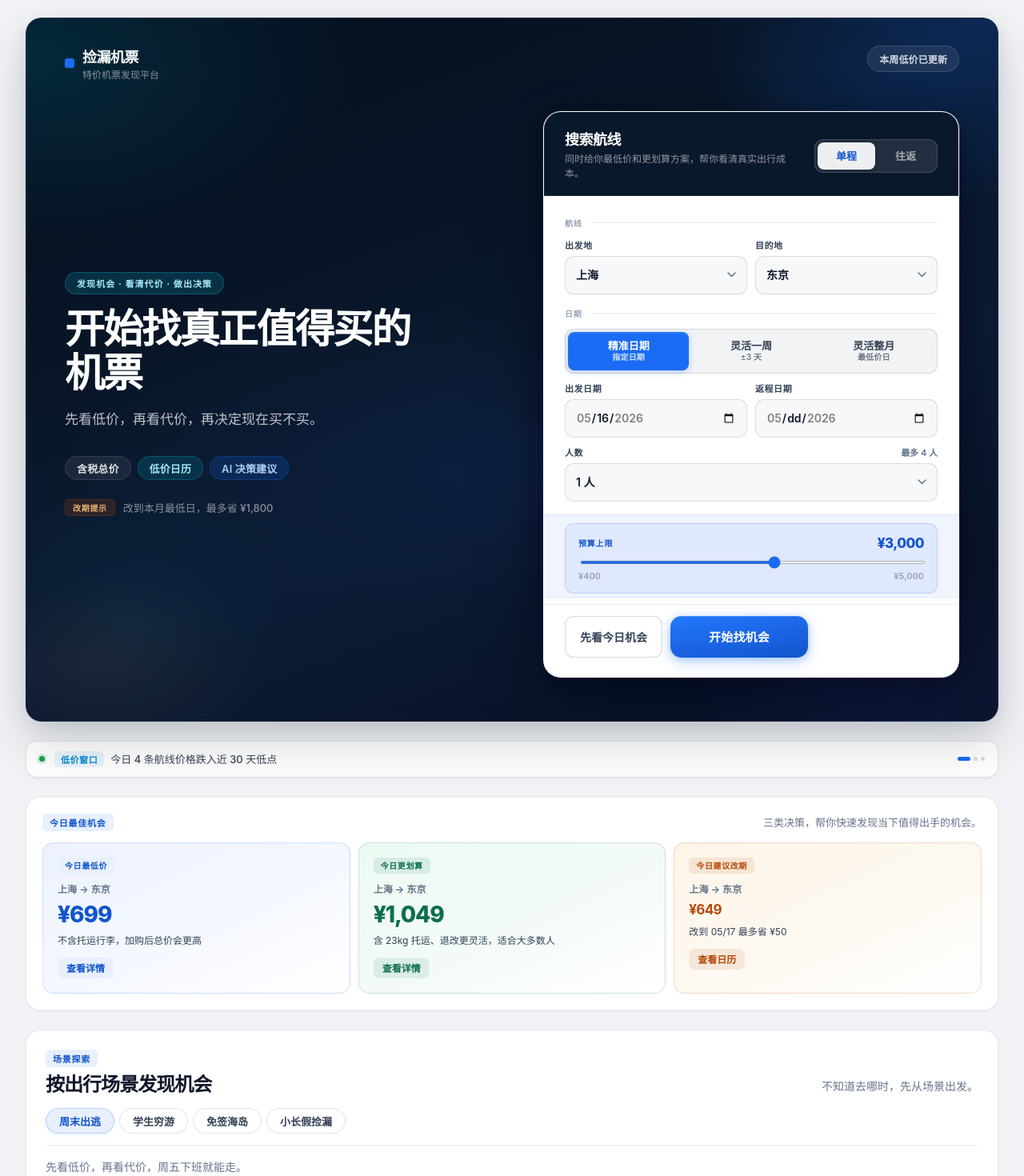
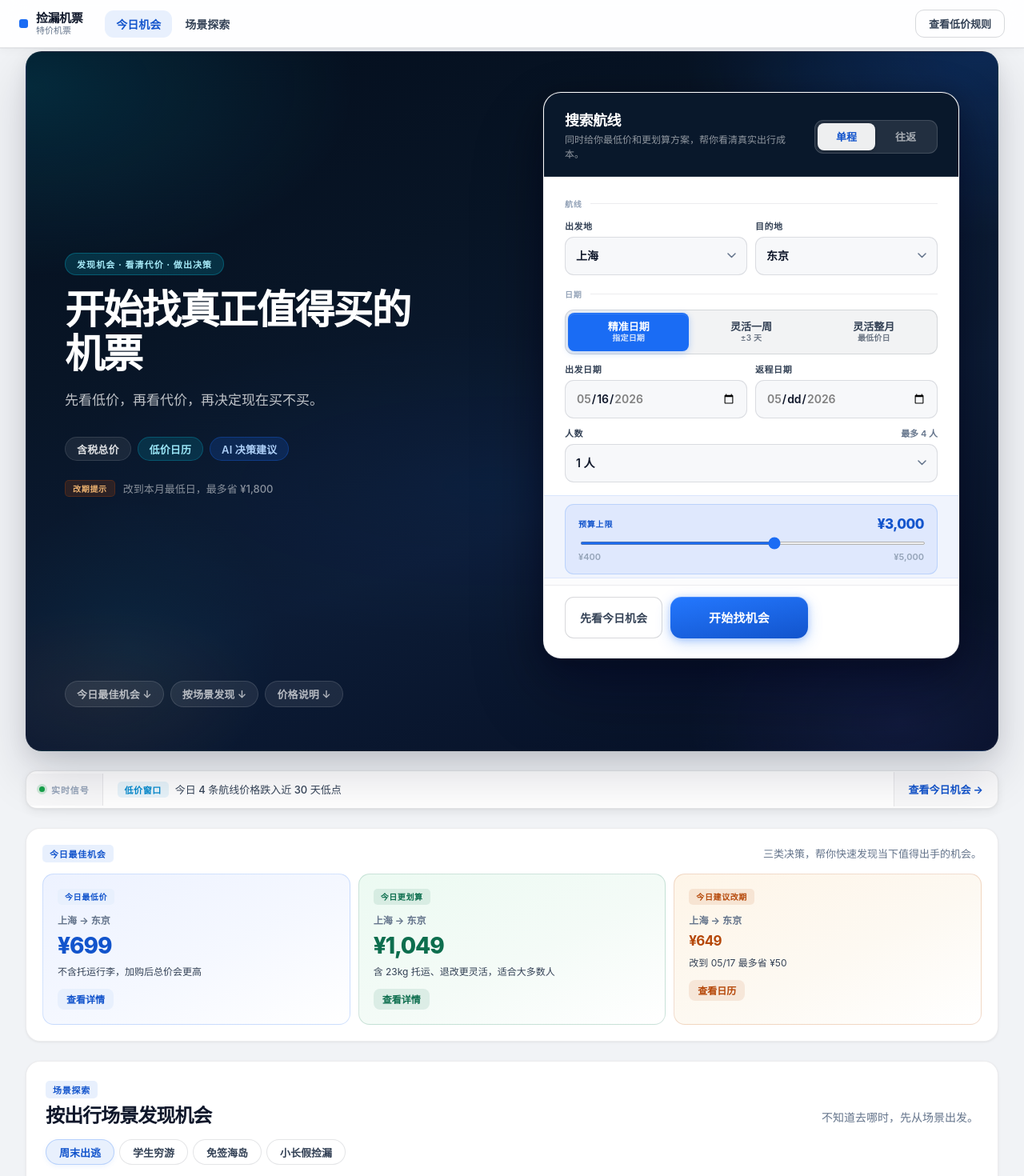
Before and after one commit to liu-dongfang/flight-deal-finder-showcase, a Next.js app: page / in a window 1280 px wide. Shown: the top 1470 px of the page at 80% size. Built offline with nearby package versions, Linux system fonts and the light colour scheme.

Commit message:
release: redeploy submission update 11

```diff
--- a/app/globals.css
+++ b/app/globals.css
@@ -136,7 +136,12 @@ button { border: 0; }
   padding: 22px 0 64px;
 }
 
-.page-home { display: grid; gap: 24px; }
+.page-home {
+  display: grid;
+  gap: 24px;
+  /* 为固定常驻顶栏留出空间 */
+  padding-top: 64px;
+}
 .results-layout { display: grid; gap: 16px; }
 
 /* Light card base */
@@ -624,7 +629,8 @@ button { border: 0; }
   display: grid;
   grid-template-columns: minmax(0, 1fr) minmax(460px, 520px);
   gap: 44px;
-  margin-top: 38px;
+  /* 内部 topbar 已移至常驻顶栏，margin 减小 */
+  margin-top: 16px;
   align-items: center;
 }
 
@@ -2809,84 +2815,76 @@ button { border: 0; }
 }
 
 /* ================================================================
-   STICKY NAV — 首页滚动后出现的极简导航条
-   ================================================================ */
-
-.sticky-nav {
+   NAV BAR — 首页常驻产品顶栏（固定，始终可见）
+   ================================================================ */
+
+.nav-bar {
   position: fixed;
   top: 0;
   left: 0;
   right: 0;
-  z-index: 40;
+  z-index: 45;
+  height: 60px;
   display: flex;
   align-items: center;
   gap: 4px;
-  /* 与页面内容区宽度对齐 */
-  padding: 0 max(24px, calc((100vw - 1180px) / 2));
-  height: 52px;
-  background: rgba(255, 255, 255, 0.86);
-  backdrop-filter: blur(16px) saturate(180%);
-  -webkit-backdrop-filter: blur(16px) saturate(180%);
+  padding: 0 max(24px, calc((100vw - 1440px) / 2 + 32px));
+  background: rgba(255, 255, 255, 0.92);
+  backdrop-filter: blur(20px) saturate(180%);
+  -webkit-backdrop-filter: blur(20px) saturate(180%);
   border-bottom: 1px solid var(--line-medium);
-  box-shadow: 0 1px 0 rgba(15, 23, 42, 0.05), 0 4px 16px rgba(0, 0, 0, 0.04);
-  /* 默认隐藏，滚动后滑入 */
-  opacity: 0;
-  pointer-events: none;
-  transform: translateY(-100%);
-  transition:
-    opacity 240ms ease,
-    transform 280ms cubic-bezier(0.22, 1, 0.36, 1);
-}
-
-.sticky-nav--visible {
-  opacity: 1;
-  pointer-events: all;
-  transform: translateY(0);
-}
-
-@media (prefers-reduced-motion: reduce) {
-  .sticky-nav {
-    transition: opacity 200ms ease;
-    transform: none !important;
-  }
-}
-
-.sticky-nav__brand {
-  display: flex;
-  align-items: center;
-  gap: 8px;
+  box-shadow:
+    0 1px 0 rgba(15, 23, 42, 0.04),
+    0 2px 12px rgba(0, 0, 0, 0.04);
+}
+
+.nav-bar__brand {
+  display: flex;
+  align-items: center;
+  gap: 10px;
   text-decoration: none;
   color: var(--text-primary);
-  font-size: 14px;
-  font-weight: 800;
-  letter-spacing: -0.02em;
-  margin-right: 20px;
+  margin-right: 24px;
   flex-shrink: 0;
 }
 
-.sticky-nav__dot {
+.nav-bar__logo-dot {
   display: block;
-  width: 10px;
-  height: 10px;
-  border-radius: 50%;
+  width: 11px;
+  height: 11px;
+  border-radius: 3px;
   background: var(--brand);
   flex-shrink: 0;
 }
 
-.sticky-nav__links {
+.nav-bar__brand-text strong {
+  display: block;
+  font-size: 15px;
+  font-weight: 800;
+  letter-spacing: -0.03em;
+  line-height: 1.1;
+}
+
+.nav-bar__brand-text small {
+  display: block;
+  font-size: 11px;
+  font-weight: 500;
+  color: var(--text-muted);
+  line-height: 1;
+  margin-top: 1px;
+}
+
+.nav-bar__nav {
   display: flex;
   align-items: center;
   gap: 2px;
-  list-style: none;
-  margin: 0;
-  padding: 0;
   flex: 1;
 }
 
-.sticky-nav__link {
+.nav-bar__link {
   display: inline-flex;
   align-items: center;
-  padding: 6px 14px;
+  padding: 7px 14px;
   border-radius: var(--r-md);
   font-size: 14px;
   font-weight: 600;
@@ -2895,65 +2893,112 @@ button { border: 0; }
   transition: color 140ms ease, background-color 140ms ease;
 }
 
-.sticky-nav__link:hover {
+.nav-bar__link:hover {
   color: var(--text-primary);
   background: var(--neutral-soft);
 }
 
-.sticky-nav__link.is-active {
+.nav-bar__link.is-active {
   color: var(--brand-strong);
   background: var(--brand-soft);
 }
 
-.sticky-nav__top-btn {
+.nav-bar__actions {
+  display: flex;
+  align-items: center;
+  gap: 8px;
+  flex-shrink: 0;
+}
+
+.nav-bar__rule-btn {
+  display: inline-flex;
+  align-items: center;
+  padding: 7px 16px;
+  border-radius: var(--r-md);
+  border: 1px solid var(--line-strong);
+  background: transparent;
+  color: var(--text-secondary);
   font-size: 13px;
   font-weight: 600;
-  color: var(--text-muted);
-  padding: 6px 14px;
-  border-radius: var(--r-md);
-  background: transparent;
-  border: 1px solid var(--line-medium);
-  cursor: pointer;
-  flex-shrink: 0;
+  text-decoration: none;
   transition: color 140ms ease, background-color 140ms ease, border-color 140ms ease;
 }
 
-.sticky-nav__top-btn:hover {
+.nav-bar__rule-btn:hover {
   color: var(--text-primary);
   background: var(--neutral-soft);
   border-color: var(--line-strong);
 }
 
 /* ================================================================
-   SIGNAL STRIP — 实时信号条（非跑马灯）
+   HERO ANCHORS — Hero 底部 section 快捷锚点 pills
+   ================================================================ */
+
+.hero-anchors {
+  display: flex;
+  flex-wrap: wrap;
+  gap: 8px;
+  margin-top: 28px;
+  position: relative;
+  z-index: 1;
+}
+
+.hero-anchor {
+  display: inline-flex;
+  align-items: center;
+  padding: 6px 14px;
+  border-radius: var(--r-full);
+  font-size: 13px;
+  font-weight: 600;
+  background: rgba(255, 255, 255, 0.08);
+  color: rgba(255, 255, 255, 0.68);
+  border: 1px solid rgba(255, 255, 255, 0.12);
+  text-decoration: none;
+  letter-spacing: 0.01em;
+  transition: background-color 140ms ease, color 140ms ease, border-color 140ms ease;
+}
+
+.hero-anchor:hover {
+  background: rgba(255, 255, 255, 0.14);
+  color: rgba(255, 255, 255, 0.96);
+  border-color: rgba(255, 255, 255, 0.20);
+}
+
+/* ================================================================
+   SIGNAL STRIP — 实时信号条（产品状态层）
+   三栏结构：[实时信号标签] | [rotating insight] | [查看今日机会 →]
    ================================================================ */
 
 .signal-strip {
   display: flex;
   align-items: center;
-  gap: 12px;
-  padding: 10px 16px;
+  gap: 0;
   border-radius: var(--r-lg);
   background: var(--surface);
   border: 1px solid var(--line-medium);
-  box-shadow: var(--shadow-xs);
-  min-height: 44px;
-}
-
-/* prefers-reduced-motion 下三条并列 */
-.signal-strip--static {
-  gap: 20px;
-  flex-wrap: wrap;
-}
-
-.signal-strip--static .signal-item {
-  opacity: 1;
-  pointer-events: all;
-  transform: none;
-  /* 覆盖 grid-stacking */
-  position: static;
-  grid-column: auto;
-  grid-row: auto;
+  box-shadow: var(--shadow-sm);
+  overflow: hidden;
+  min-height: 48px;
+}
+
+/* 左：状态标签区 */
+.signal-strip__status {
+  display: flex;
+  align-items: center;
+  gap: 8px;
+  padding: 12px 16px;
+  border-right: 1px solid var(--line);
+  background: rgba(15, 23, 42, 0.025);
+  flex-shrink: 0;
+  white-space: nowrap;
+}
+
+.signal-strip__status-label {
+  font-size: 11px;
+  font-weight: 800;
+  letter-spacing: 0.08em;
+  text-transform: uppercase;
+  color: var(--text-faint);
 }
 
 /* 绿色 live 点 */
@@ -2963,14 +3008,16 @@ button { border: 0; }
   border-radius: 50%;
   background: #16a34a;
   flex-shrink: 0;
-  box-shadow: 0 0 0 3px rgba(22, 163, 74, 0.16);
-}
-
-/* 旋转舞台：CSS Grid 叠层法，所有 item 占同一格 */
+  box-shadow: 0 0 0 3px rgba(22, 163, 74, 0.18);
+}
+
+/* 中：旋转 insight — CSS Grid 叠层法 */
 .signal-stage {
   flex: 1;
   display: grid;
+  padding: 10px 18px;
   min-height: 24px;
+  align-items: center;
 }
 
 .signal-item {
@@ -2981,8 +3028,8 @@ button { border: 0; }
   gap: 8px;
   opacity: 0;
   pointer-events: none;
-  transform: translateY(5px);
-  transition: opacity 360ms ease, transform 360ms ease;
+  transform: translateY(4px);
+  transition: opacity 340ms ease, transform 340ms ease;
 }
 
 .signal-item.is-active {
@@ -2998,7 +3045,7 @@ button { border: 0; }
 .signal-item__badge {
   display: inline-flex;
   align-items: center;
-  padding: 2px 8px;
+  padding: 2px 9px;
   border-radius: var(--r-xs);
   font-size: 11px;
   font-weight: 800;
@@ -3030,33 +3077,43 @@ button { border: 0; }
   line-height: 1.4;
 }
 
-/* 进度指示点 */
-.signal-dots {
-  display: flex;
-  gap: 4px;
-  align-items: center;
+/* 右：行动入口 */
+.signal-strip__cta {
+  display: inline-flex;
+  align-items: center;
+  padding: 12px 18px;
+  border-left: 1px solid var(--line);
+  background: rgba(15, 23, 42, 0.025);
+  font-size: 13px;
+  font-weight: 700;
+  color: var(--brand-strong);
+  text-decoration: none;
+  white-space: nowrap;
   flex-shrink: 0;
-}
-
-.signal-dot {
-  width: 5px;
-  height: 5px;
-  border-radius: var(--r-full);
-  background: var(--line-strong);
-  border: 0;
-  padding: 0;
-  cursor: pointer;
-  transition: background 180ms ease, width 200ms ease;
-}
-
-.signal-dot.is-active {
-  background: var(--brand);
-  width: 16px;
-}
-
-/* ================================================================
-   STICKY DECISION BAR — 结果页粘性决策摘要条
-   以中央浮动深色胶囊呈现，不遮挡内容
+  transition: background-color 140ms ease, color 140ms ease;
+}
+
+.signal-strip__cta:hover {
+  background: var(--brand-soft);
+  color: var(--brand-strong);
+}
+
+/* static 变体（prefers-reduced-motion） */
+.signal-strip--static .signal-stage {
+  padding: 10px 18px;
+}
+
+.signal-strip--static .signal-item {
+  opacity: 1;
+  pointer-events: all;
+  transform: none;
+  grid-column: auto;
+  grid-row: auto;
+}
+
+/* ================================================================
+   STICKY DECISION BAR — 结果页粘性决策摘要
+   深色胶囊，顶部居中浮动，包含"决策摘要"标题提升可感知度
    ================================================================ */
 
 .decision-bar {
@@ -3070,10 +3127,10 @@ button { border: 0; }
   padding-top: 10px;
   pointer-events: none;
   opacity: 0;
-  transform: translateY(-12px);
+  transform: translateY(-14px);
   transition:
-    opacity 260ms ease,
-    transform 300ms cubic-bezier(0.22, 1, 0.36, 1);
+    opacity 280ms ease,
+    transform 320ms cubic-bezier(0.22, 1, 0.36, 1);
 }
 
 .decision-bar--visible {
@@ -3092,19 +3149,37 @@ button { border: 0; }
 .decision-bar__inner {
   display: flex;
   align-items: center;
-  gap: 12px;
-  padding: 8px 18px;
+  gap: 14px;
+  padding: 10px 20px;
   border-radius: var(--r-full);
-  background: rgba(11, 20, 38, 0.92);
-  backdrop-filter: blur(18px) saturate(160%);
-  -webkit-backdrop-filter: blur(18px) saturate(160%);
-  border: 1px solid rgba(255, 255, 255, 0.09);
+  background: rgba(7, 14, 36, 0.94);
+  backdrop-filter: blur(20px) saturate(160%);
+  -webkit-backdrop-filter: blur(20px) saturate(160%);
+  /* 顶部品牌蓝高光线 + 外框阴影 */
   box-shadow:
-    0 0 0 1px rgba(0, 0, 0, 0.24),
-    0 8px 28px rgba(0, 0, 0, 0.28),
-    0 2px 8px rgba(0, 0, 0, 0.18);
+    inset 0 1px 0 rgba(26, 108, 244, 0.35),
+    0 0 0 1px rgba(255, 255, 255, 0.07),
+    0 10px 32px rgba(0, 0, 0, 0.32),
+    0 3px 10px rgba(0, 0, 0, 0.20);
   white-space: nowrap;
   pointer-events: all;
+}
+
+/* 头部标签 */
+.decision-bar__heading {
+  font-size: 11px;
+  font-weight: 800;
+  letter-spacing: 0.08em;
+  text-transform: uppercase;
+  color: rgba(255, 255, 255, 0.38);
+}
+
+/* 垂直分隔线（粗） */
+.decision-bar__vsep {
+  width: 1px;
+  height: 18px;
+  background: rgba(255, 255, 255, 0.12);
+  flex-shrink: 0;
 }
 
 .decision-bar__group {
@@ -3118,17 +3193,18 @@ button { border: 0; }
   font-weight: 700;
   letter-spacing: 0.06em;
   text-transform: uppercase;
-  color: rgba(255, 255, 255, 0.42);
+  color: rgba(255, 255, 255, 0.40);
 }
 
 .decision-bar__value {
-  font-size: 13px;
+  font-size: 14px;
   font-weight: 700;
-  color: rgba(255, 255, 255, 0.88);
+  color: rgba(255, 255, 255, 0.90);
 }
 
 .decision-bar__value--price {
-  color: rgba(120, 210, 255, 0.96);
+  font-size: 15px;
+  color: rgba(120, 210, 255, 0.98);
 }
 
 .decision-bar__group--orange .decision-bar__value {
@@ -3138,42 +3214,34 @@ button { border: 0; }
 .decision-bar__sep {
   width: 1px;
   height: 14px;
-  background: rgba(255, 255, 255, 0.13);
+  background: rgba(255, 255, 255, 0.12);
   flex-shrink: 0;
 }
 
 .decision-bar__top-btn {
-  margin-left: 6px;
-  padding: 4px 12px;
+  padding: 5px 13px;
   border-radius: var(--r-sm);
-  background: rgba(255, 255, 255, 0.10);
-  color: rgba(255, 255, 255, 0.75);
+  background: rgba(26, 108, 244, 0.22);
+  color: rgba(180, 210, 255, 0.92);
   font-size: 12px;
   font-weight: 700;
-  border: 1px solid rgba(255, 255, 255, 0.13);
+  border: 1px solid rgba(26, 108, 244, 0.28);
   cursor: pointer;
   transition: background-color 140ms ease, color 140ms ease;
 }
 
 .decision-bar__top-btn:hover {
-  background: rgba(255, 255, 255, 0.18);
+  background: rgba(26, 108, 244, 0.38);
   color: white;
 }
 
 /* ================================================================
    CARD REVEAL ANIMATION — 卡片轻量 reveal
-   进入视口时的轻微上移淡入，让列表有生命感
    ================================================================ */
 
 @keyframes cardReveal {
-  from {
-    opacity: 0;
-    transform: translateY(10px);
-  }
-  to {
-    opacity: 1;
-    transform: translateY(0);
-  }
+  from { opacity: 0; transform: translateY(10px); }
+  to   { opacity: 1; transform: translateY(0); }
 }
 
 .daily-best-card,
@@ -3184,15 +3252,11 @@ button { border: 0; }
 
 .daily-best-card:nth-child(2),
 .path-card:nth-child(2),
-.rec-card:nth-child(2) {
-  animation-delay: 60ms;
-}
+.rec-card:nth-child(2) { animation-delay: 60ms; }
 
 .daily-best-card:nth-child(3),
 .path-card:nth-child(3),
-.rec-card:nth-child(3) {
-  animation-delay: 120ms;
-}
+.rec-card:nth-child(3) { animation-delay: 120ms; }
 
 .flight-card {
   animation: cardReveal 340ms cubic-bezier(0.22, 1, 0.36, 1) both;
@@ -3207,24 +3271,31 @@ button { border: 0; }
   .daily-best-card,
   .path-card,
   .rec-card,
-  .flight-card {
-    animation: none;
-  }
-}
-
-/* ================================================================
-   RESPONSIVE — sticky-nav 与 signal-strip 移动端适配
+  .flight-card { animation: none; }
+}
+
+/* ================================================================
+   RESPONSIVE — nav-bar / signal-strip / decision-bar 移动端适配
    ================================================================ */
 
 @media (max-width: 820px) {
-  .sticky-nav { padding: 0 16px; height: 48px; }
-  .sticky-nav__top-btn { display: none; }
-  .sticky-nav__link { padding: 6px 10px; font-size: 13px; }
-
-  .signal-strip--static { flex-direction: column; align-items: flex-start; gap: 10px; }
-
-  .decision-bar__inner { gap: 8px; padding: 7px 14px; }
+  .nav-bar { padding: 0 16px; height: 52px; }
+  .nav-bar__brand-text small { display: none; }
+  .nav-bar__rule-btn { display: none; }
+
+  .page-home { padding-top: 52px; }
+
+  .hero-anchors { gap: 6px; }
+  .hero-anchor { font-size: 12px; padding: 5px 12px; }
+
+  .signal-strip { flex-direction: column; align-items: stretch; }
+  .signal-strip__status { border-right: 0; border-bottom: 1px solid var(--line); }
+  .signal-strip__cta { border-left: 0; border-top: 1px solid var(--line); text-align: center; justify-content: center; }
+
+  .decision-bar__inner { gap: 10px; padding: 8px 16px; }
+  .decision-bar__heading { display: none; }
   .decision-bar__label { display: none; }
   .decision-bar__value { font-size: 12px; }
+  .decision-bar__value--price { font-size: 13px; }
   .decision-bar__top-btn { padding: 4px 10px; font-size: 11px; }
 }
--- a/app/page.tsx
+++ b/app/page.tsx
@@ -1,10 +1,10 @@
 import Link from "next/link";
 import { DailyBestStrip } from "@/components/home/daily-best-strip";
+import { NavBar } from "@/components/home/nav-bar";
 import { SceneEntryGrid } from "@/components/home/scene-entry-grid";
 import { SearchForm } from "@/components/home/search-form";
 import { SignalStrip } from "@/components/home/signal-strip";
-import { StickyNav } from "@/components/home/sticky-nav";
-import { DEFAULT_QUERY, PRODUCT_NAME } from "@/lib/constants";
+import { DEFAULT_QUERY } from "@/lib/constants";
 import { scenes } from "@/lib/data/scenes";
 import { buildResultsHref } from "@/lib/utils/query";
 
@@ -13,22 +13,13 @@ export default function HomePage() {
   const heroExampleHref = buildResultsHref(DEFAULT_QUERY);
 
   return (
+    <>
+      {/* 常驻顶栏 — 产品 chrome 层 */}
+      <NavBar />
+
       <main className="page page-home">
-      <StickyNav />
-
         {/* Hero Shell */}
         <section className="hero-shell">
-        <header className="topbar">
-          <Link href="/" className="brand-mark">
-            <span className="brand-mark__dot" />
-            <span>
-              <strong>{PRODUCT_NAME}</strong>
-              <small>特价机票发现平台</small>
-            </span>
-          </Link>
-          <div className="topbar__note">本周低价已更新</div>
-        </header>
-
           {/* 两栏构图：左侧品牌文案 + 右侧搜索控制台 */}
           <div className="hero-stage">
             <div className="hero-copy">
@@ -58,6 +49,13 @@ export default function HomePage() {
               />
             </div>
           </div>
+
+          {/* Section anchor pills — Hero 底部快捷跳转 */}
+          <div className="hero-anchors">
+            <a href="#daily-best" className="hero-anchor">今日最佳机会 ↓</a>
+            <a href="#scene-section" className="hero-anchor">按场景发现 ↓</a>
+            <a href="#price-rules" className="hero-anchor">价格说明 ↓</a>
+          </div>
         </section>
 
         {/* 实时信号条 */}
@@ -84,8 +82,8 @@ export default function HomePage() {
           <SceneEntryGrid scenes={homepageScenes} />
         </section>
 
-      {/* 信任层 */}
-      <div className="trust-bar">
+        {/* 信任层 / 价格说明 */}
+        <div id="price-rules" className="trust-bar">
           <span>
             价格更新于今日 11:20 · 展示含税总价 · 已计入行李与退改因素 ·{" "}
             <Link href={heroExampleHref} className="trust-bar__link">
@@ -94,5 +92,6 @@ export default function HomePage() {
           </span>
         </div>
       </main>
+    </>
   );
 }
--- /dev/null
+++ b/components/home/nav-bar.tsx
@@ -0,0 +1,63 @@
+"use client";
+
+import Link from "next/link";
+import { useEffect, useState } from "react";
+import { PRODUCT_NAME } from "@/lib/constants";
+import { DEFAULT_QUERY } from "@/lib/constants";
+import { buildResultsHref } from "@/lib/utils/query";
+
+const rulesHref = buildResultsHref(DEFAULT_QUERY);
+
+export function NavBar() {
+  const [activeSection, setActiveSection] = useState("");
+
+  useEffect(() => {
+    const ids = ["daily-best", "scene-section"];
+    const observer = new IntersectionObserver(
+      (entries) => {
+        for (const entry of entries) {
+          if (entry.isIntersecting) setActiveSection(entry.target.id);
+        }
+      },
+      { rootMargin: "-64px 0px -40% 0px", threshold: 0 }
+    );
+    ids.forEach((id) => {
+      const el = document.getElementById(id);
+      if (el) observer.observe(el);
+    });
+    return () => observer.disconnect();
+  }, []);
+
+  return (
+    <header className="nav-bar">
+      <Link href="/" className="nav-bar__brand">
+        <span className="nav-bar__logo-dot" aria-hidden="true" />
+        <span className="nav-bar__brand-text">
+          <strong>{PRODUCT_NAME}</strong>
+          <small>特价机票</small>
+        </span>
+      </Link>
+
+      <nav className="nav-bar__nav" aria-label="页面导航">
+        <a
+          href="#daily-best"
+          className={`nav-bar__link${activeSection === "daily-best" ? " is-active" : ""}`}
+        >
+          今日机会
+        </a>
+        <a
+          href="#scene-section"
+          className={`nav-bar__link${activeSection === "scene-section" ? " is-active" : ""}`}
+        >
+          场景探索
+        </a>
+      </nav>
+
+      <div className="nav-bar__actions">
+        <Link href={rulesHref} className="nav-bar__rule-btn">
+          查看低价规则
+        </Link>
+      </div>
+    </header>
+  );
+}
--- a/components/home/signal-strip.tsx
+++ b/components/home/signal-strip.tsx
@@ -41,35 +41,28 @@ export function SignalStrip() {
     return () => clearInterval(timer);
   }, [reducedMotion, paused]);
 
-  /* prefers-reduced-motion: 三条并列静态展示 */
-  if (reducedMotion) {
-    return (
-      <div className="signal-strip signal-strip--static">
-        {SIGNALS.map((s, i) => (
-          <div key={i} className={`signal-item signal-item--${s.color}`}>
-            <span className="signal-item__badge">{s.badge}</span>
-            <span className="signal-item__text">{s.text}</span>
-          </div>
-        ))}
-      </div>
-    );
-  }
+  /* prefers-reduced-motion：所有条目静态展示，grid-column/row auto 堆列 */
+  const isStatic = reducedMotion;
 
   return (
     <div
-      className="signal-strip"
+      className={`signal-strip${isStatic ? " signal-strip--static" : ""}`}
       onMouseEnter={() => setPaused(true)}
       onMouseLeave={() => setPaused(false)}
     >
-      <span className="signal-live-dot" aria-hidden="true" />
+      {/* 左：状态标签区 */}
+      <div className="signal-strip__status">
+        <span className="signal-live-dot" aria-hidden="true" />
+        <span className="signal-strip__status-label">实时信号</span>
+      </div>
 
-      {/* 旋转区域：CSS Grid 叠层，只有 is-active 项可见 */}
+      {/* 中：旋转 insight — CSS Grid 叠层（所有 item 占 grid-column:1/grid-row:1） */}
       <div className="signal-stage" aria-live="polite" aria-atomic="true">
         {SIGNALS.map((s, i) => (
           <div
             key={i}
-            className={`signal-item signal-item--${s.color}${i === activeIdx ? " is-active" : ""}`}
-            aria-hidden={i !== activeIdx}
+            className={`signal-item signal-item--${s.color}${!isStatic && i === activeIdx ? " is-active" : ""}`}
+            aria-hidden={!isStatic && i !== activeIdx}
           >
             <span className="signal-item__badge">{s.badge}</span>
             <span className="signal-item__text">{s.text}</span>
@@ -77,18 +70,10 @@ export function SignalStrip() {
         ))}
       </div>
 
-      {/* 进度指示点 */}
-      <div className="signal-dots" aria-hidden="true">
-        {SIGNALS.map((_, i) => (
-          <button
-            key={i}
-            type="button"
-            className={`signal-dot${i === activeIdx ? " is-active" : ""}`}
-            onClick={() => setActiveIdx(i)}
-            tabIndex={-1}
-          />
-        ))}
-      </div>
+      {/* 右：行动入口 */}
+      <a href="#daily-best" className="signal-strip__cta">
+        查看今日机会 →
+      </a>
     </div>
   );
 }
--- a/components/home/sticky-nav.tsx
+++ /dev/null
@@ -1,74 +0,0 @@
-"use client";
-
-import Link from "next/link";
-import { useEffect, useState } from "react";
-import { PRODUCT_NAME } from "@/lib/constants";
-
-export function StickyNav() {
-  const [visible, setVisible] = useState(false);
-  const [active, setActive] = useState("");
-
-  useEffect(() => {
-    const handleScroll = () => setVisible(window.scrollY > 440);
-    window.addEventListener("scroll", handleScroll, { passive: true });
-    return () => window.removeEventListener("scroll", handleScroll);
-  }, []);
-
-  useEffect(() => {
-    const ids = ["daily-best", "scene-section"];
-    const observer = new IntersectionObserver(
-      (entries) => {
-        for (const entry of entries) {
-          if (entry.isIntersecting) setActive(entry.target.id);
-        }
-      },
-      { rootMargin: "-80px 0px -40% 0px", threshold: 0 }
-    );
-    ids.forEach((id) => {
-      const el = document.getElementById(id);
-      if (el) observer.observe(el);
-    });
-    return () => observer.disconnect();
-  }, []);
-
-  return (
-    <nav
-      className={`sticky-nav${visible ? " sticky-nav--visible" : ""}`}
-      aria-label="页面导航"
-      aria-hidden={!visible}
-    >
-      <Link href="/" className="sticky-nav__brand">
-        <span className="sticky-nav__dot" aria-hidden="true" />
-        <strong>{PRODUCT_NAME}</strong>
-      </Link>
-
-      <ul className="sticky-nav__links">
-        <li>
-          <a
-            href="#daily-best"
-            className={`sticky-nav__link${active === "daily-best" ? " is-active" : ""}`}
-          >
-            今日机会
-          </a>
-        </li>
-        <li>
-          <a
-            href="#scene-section"
-            className={`sticky-nav__link${active === "scene-section" ? " is-active" : ""}`}
-          >
-            场景探索
-          </a>
-        </li>
-      </ul>
-
-      <button
-        type="button"
-        className="sticky-nav__top-btn"
-        onClick={() => window.scrollTo({ top: 0, behavior: "smooth" })}
-        tabIndex={visible ? 0 : -1}
-      >
-        ↑ 返回顶部
-      </button>
-    </nav>
-  );
-}
```
Also changed, not shown: components/results/sticky-decision-bar.tsx (+9 -2 lines). Lines whose indentation alone changed are shown as unchanged.
